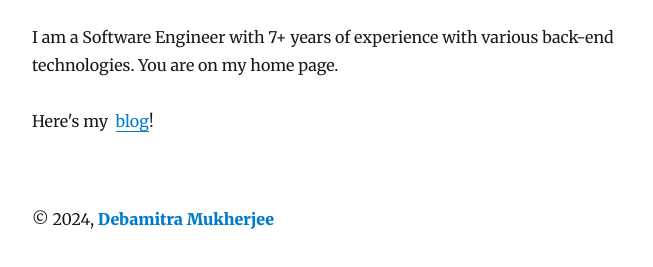
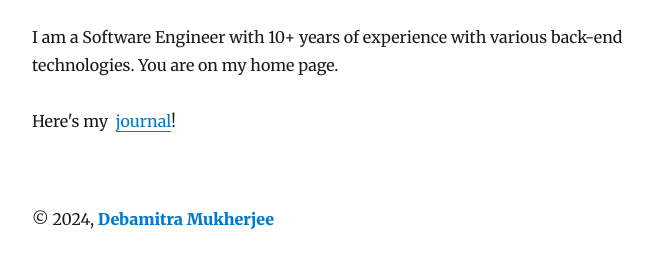
Before and after one commit to debamitra/debamitra.github.io, a Gatsby site: page / in a window 1280 px wide. Shown: the part 217-484 px from the top of the page, without its empty margins (293-946 px from the left). Built offline with nearby package versions, Linux system fonts and the light colour scheme; Gatsby itself is replaced by a stand-in of ours; some packages are replaced by stand-ins of ours.

Commit message:
Update index.js

```diff
--- a/src/pages/index.js
+++ b/src/pages/index.js
@@ -22,11 +22,11 @@ class IndexPage extends React.Component {
             👋
           </span>
         </h1>
-        <p>I am a Software Engineer with 7+ years of experience with various back-end technologies. You are on my home page.</p>
+        <p>I am a Software Engineer with 10+ years of experience with various back-end technologies. You are on my home page.</p>
 		Here's my &nbsp;
 
-        <Link to="https://debamitra.github.io/debs-blog/">
-          blog
+        <Link to="https://debamitra.github.io/debs-journal/">
+          journal
         </Link>
 		!
       </Layout>
```
